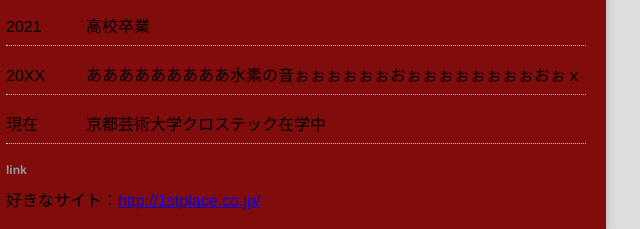
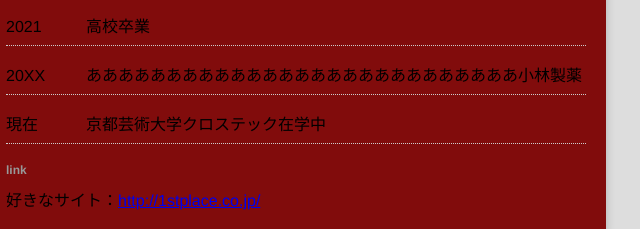
Before and after one commit to KUAD-XtechDesign/simple_page-wowomasa0814, a plain HTML site: page index.html in a window 1280 px wide. Shown: the part 522-751 px from the top of the page, 344-984 px from the left. Drawn offline with Linux system fonts and the light colour scheme.

Commit message:
Update index.html
ああああああ

```diff
--- a/index.html
+++ b/index.html
@@ -25,7 +25,7 @@
         <ul class="history_list">
           <li><div class="year">2002</div><div class="txt">京都府生まれ</div></li>
           <li><div class="year">2021</div><div class="txt">高校卒業</div></li>
-          <li><div class="year">20XX</div><div class="txt">あああああああああ水素の音ぉぉぉぉぉぉおぉぉぉぉぉぉぉぉおぉｘ</div></li>
+          <li><div class="year">20XX</div><div class="txt">あああああああああああああああああああああああああああ小林製薬</div></li>
           <li><div class="year">現在</div><div>京都芸術大学クロステック在学中</div></li>
         </ul>
 
```
